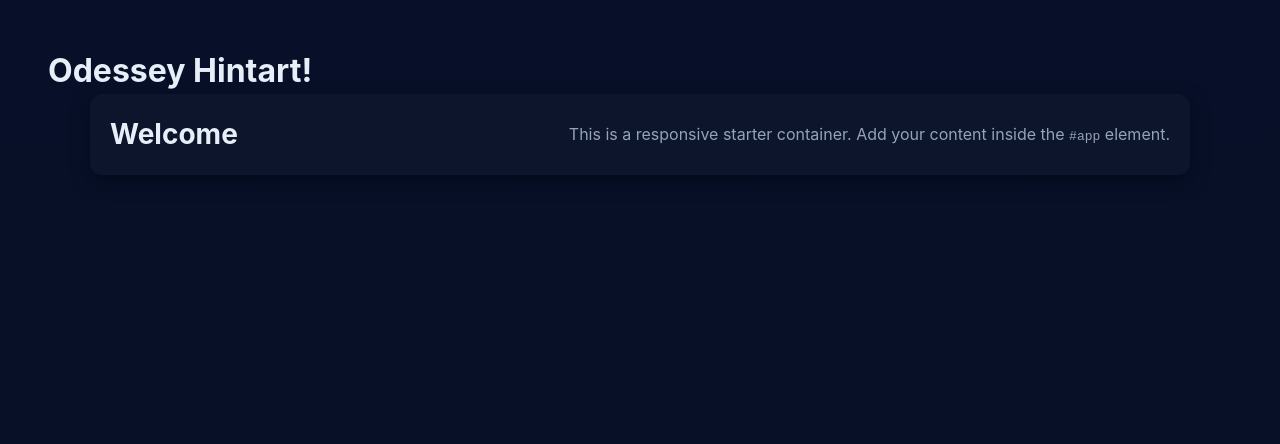
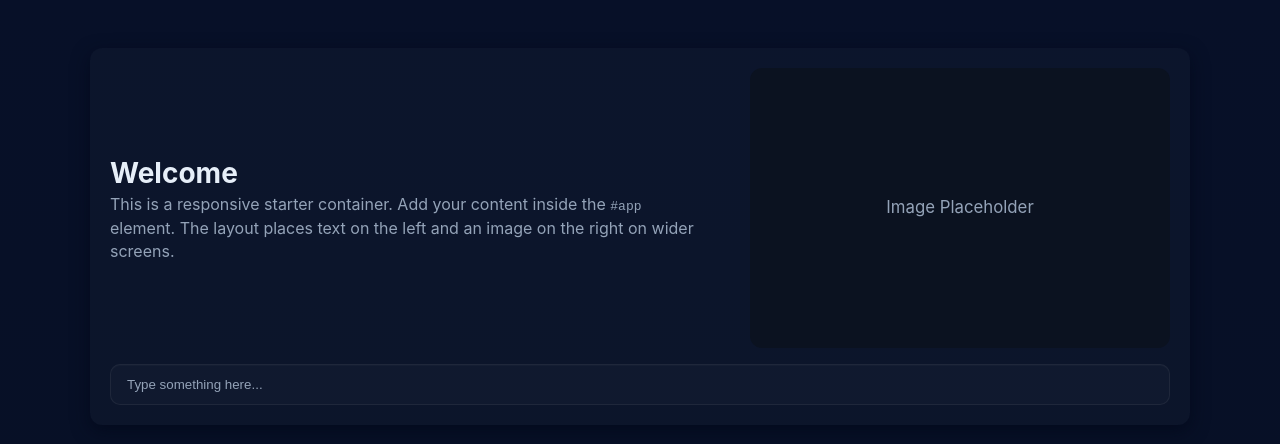
Before and after one commit to Jakabi107/sebi-odsysee-hintart, a plain HTML site: page index.html in a window 1280 px wide. Drawn offline with Linux system fonts and the light colour scheme.

Commit message:
add input and information boxes

```diff
--- a/index.html
+++ b/index.html
@@ -8,13 +8,30 @@
 	</head>
 	<body>
 		<header class="site-header">
-			<h1 class="">Odessey Hintart!</h1>
+			<h1 class="visually-hidden">Responsive Starter Page</h1>
 		</header>
+
 		<!-- Main app container: place further content here -->
 		<main id="app" class="container" role="main" aria-label="Main application container">
 			<div class="app-placeholder">
-				<h2>Welcome</h2>
-				<p>This is a responsive starter container. Add your content inside the <code>#app</code> element.</p>
+				<section class="content-left">
+					<div class="text-block">
+						<h2>Welcome</h2>
+						<p>This is a responsive starter container. Add your content inside the <code>#app</code> element. The layout places text on the left and an image on the right on wider screens.</p>
+					</div>
+				</section>
+				<aside class="image-right" aria-hidden="true">
+					<!-- Inline SVG placeholder so the page works offline. Replace with <img> or real media as needed. -->
+					<svg viewBox="0 0 600 400" preserveAspectRatio="xMidYMid slice" xmlns="http://www.w3.org/2000/svg" role="img" class="placeholder-svg">
+						<rect width="100%" height="100%" fill="#0b1220" rx="12" />
+						<text x="50%" y="50%" fill="#94a3b8" font-size="24" text-anchor="middle" dominant-baseline="middle">Image Placeholder</text>
+					</svg>
+				</aside>
+			</div>
+
+			<div class="app-input">
+				<label for="user-input" class="visually-hidden">Your text input</label>
+				<input id="user-input" type="text" placeholder="Type something here..." />
 			</div>
 		</main>
 
--- a/scripts.js
+++ b/scripts.js
@@ -6,6 +6,14 @@ document.addEventListener('DOMContentLoaded', () => {
   // Expose for quick debugging in the browser console
   window.App = window.App || {};
   window.App.root = app;
+  // Wire up the text input (if present)
+  const userInput = document.getElementById('user-input');
+  if(userInput){
+    window.App.userInput = userInput;
+    userInput.addEventListener('input', (e) => {
+      console.log('user-input:', e.target.value);
+    });
+  }
 
-  // Placeholder: you can initialize UI components here
+  // Placeholder: you can initialize other UI components here
 });
--- a/styles.css
+++ b/styles.css
@@ -38,8 +38,28 @@ body{
   align-items:flex-start;
 }
 
+.content-left{flex:1}
+.text-block{padding:0}
+
+.image-right{width:100%;margin-top:0}
+.placeholder-svg{width:100%;height:auto;display:block;border-radius:12px}
+
 .app-placeholder h2{font-size:1.5rem}
 .app-placeholder p{color:var(--muted)}
+
+/* Input area below the two-column content */
+.app-input{margin-top:1rem}
+.app-input input{
+  width:100%;
+  padding:0.75rem 1rem;
+  border-radius:10px;
+  border:1px solid rgba(255,255,255,0.06);
+  background:rgba(255,255,255,0.02);
+  color:inherit;
+  outline:none;
+  box-shadow: inset 0 1px 0 rgba(255,255,255,0.02);
+}
+.app-input input::placeholder{color:var(--muted)}
 
 /* Utility: visually-hidden for accessible headings */
 .visually-hidden{
@@ -54,6 +74,8 @@ body{
 @media (min-width:640px){
   body{padding:3rem}
   .app-placeholder{flex-direction:row;align-items:center;justify-content:space-between}
+  .content-left{padding-right:1rem}
+  .image-right{flex:0 0 40%;max-width:420px;margin-left:1rem}
 }
 
 @media (min-width:1024px){
```
